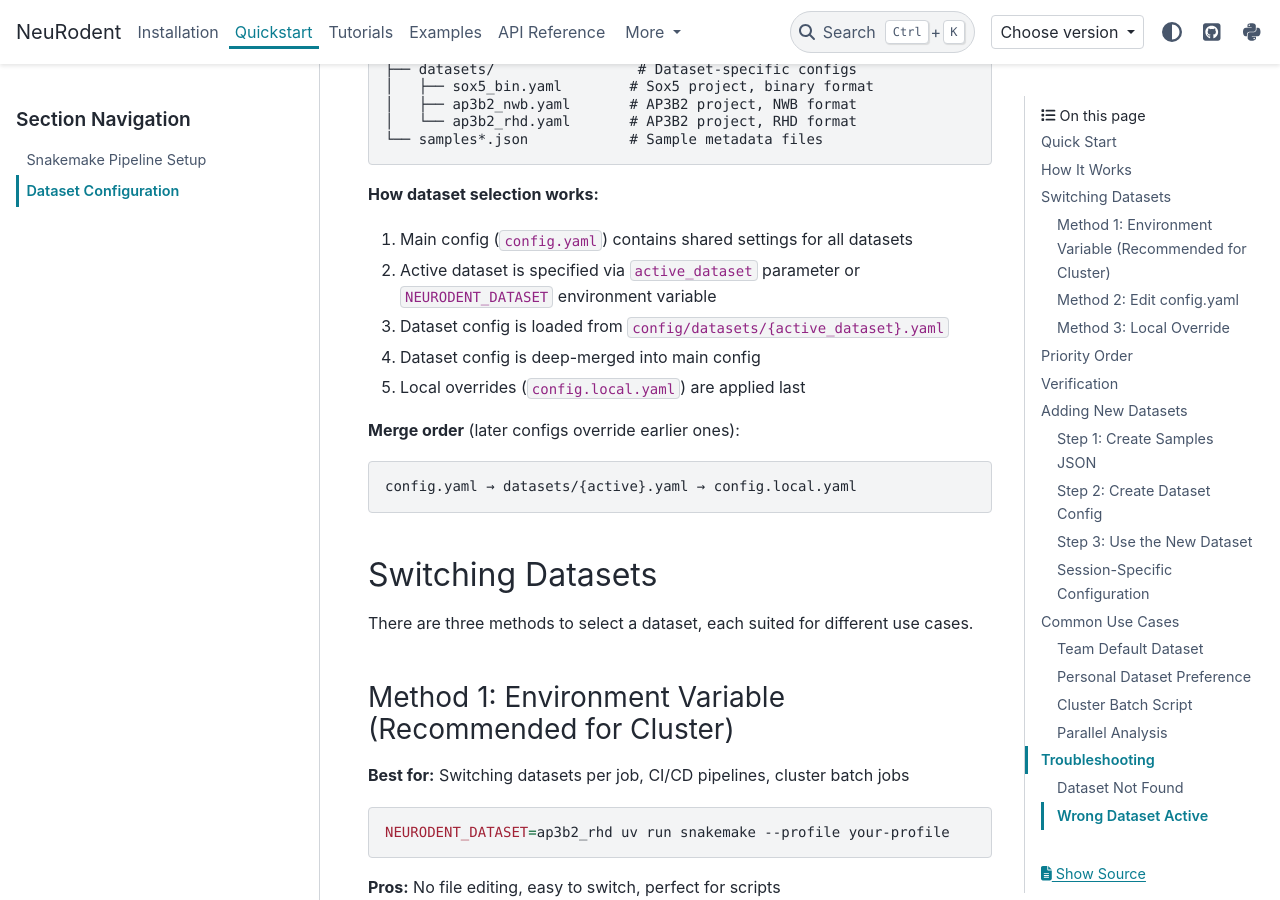
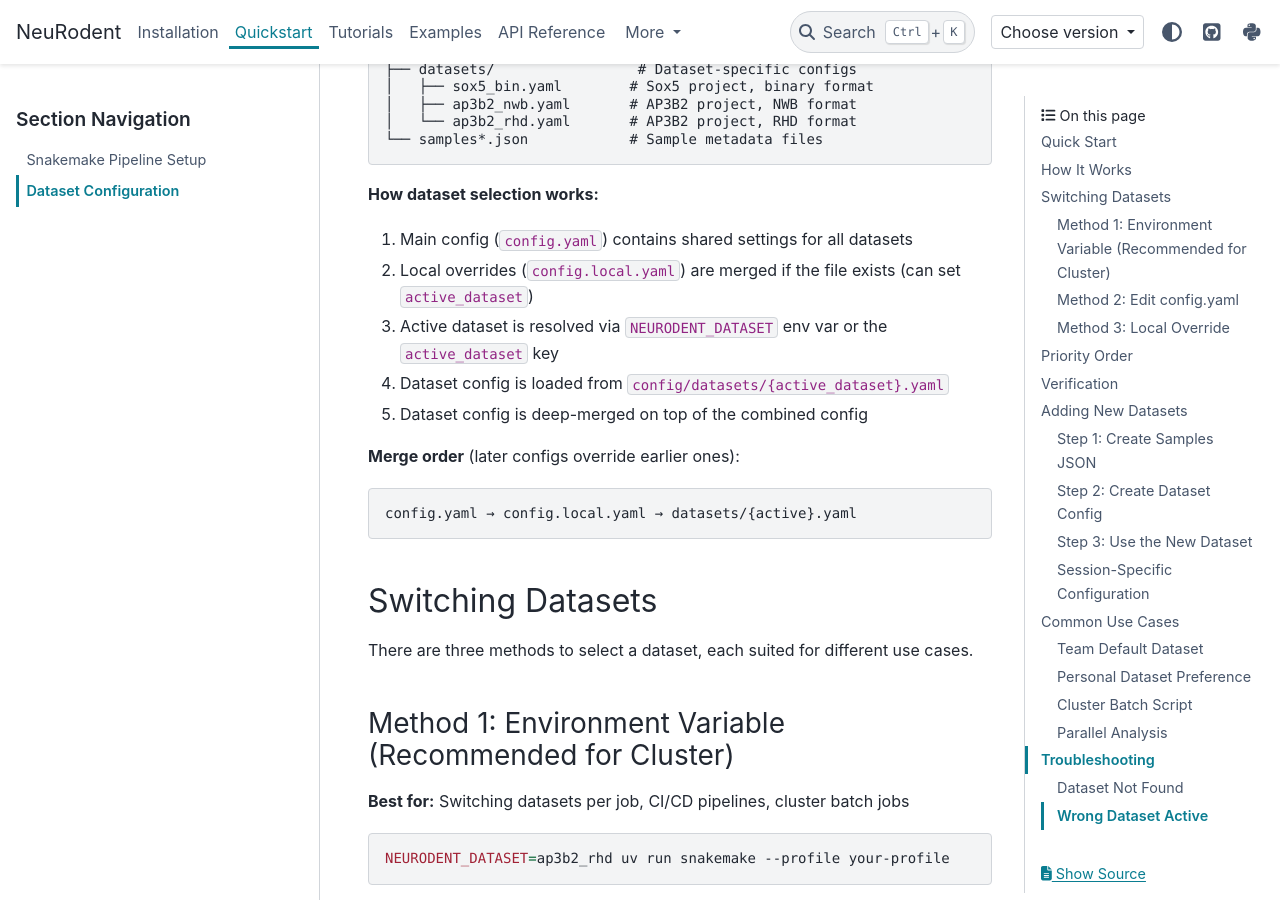
Before and after one commit to josephdong1000/neurodent, a Sphinx documentation site: the page built from docs/quickstart/dataset_configuration.rst, in a window 1280 px wide and 900 px high, scrolled down 756 px. Built offline with Sphinx 7.4.7 and the PyData theme 0.15.4, drawn with Linux system fonts in a browser that asks for light colours; pages that are not in the unit, such as notebooks, are missing from menus.

Commit message:
Fix bugs found during code review: shallow copy in deep_merge_dict, Snakefile default typo, docs merge order, .gitignore for .github
Co-authored-by: josephdong1000 <84431899+josephdong1000@users.noreply.github.com>

```diff
--- a/docs/quickstart/dataset_configuration.rst
+++ b/docs/quickstart/dataset_configuration.rst
@@ -38,14 +38,14 @@ How It Works
 **How dataset selection works:**
 
 1. Main config (``config.yaml``) contains shared settings for all datasets
-2. Active dataset is specified via ``active_dataset`` parameter or ``NEURODENT_DATASET`` environment variable
-3. Dataset config is loaded from ``config/datasets/{active_dataset}.yaml``
-4. Dataset config is deep-merged into main config
-5. Local overrides (``config.local.yaml``) are applied last
+2. Local overrides (``config.local.yaml``) are merged if the file exists (can set ``active_dataset``)
+3. Active dataset is resolved via ``NEURODENT_DATASET`` env var or the ``active_dataset`` key
+4. Dataset config is loaded from ``config/datasets/{active_dataset}.yaml``
+5. Dataset config is deep-merged on top of the combined config
 
 **Merge order** (later configs override earlier ones)::
 
-   config.yaml → datasets/{active}.yaml → config.local.yaml
+   config.yaml → config.local.yaml → datasets/{active}.yaml
 
 Switching Datasets
 ------------------
```
Also changed, not shown: 3 other files.
